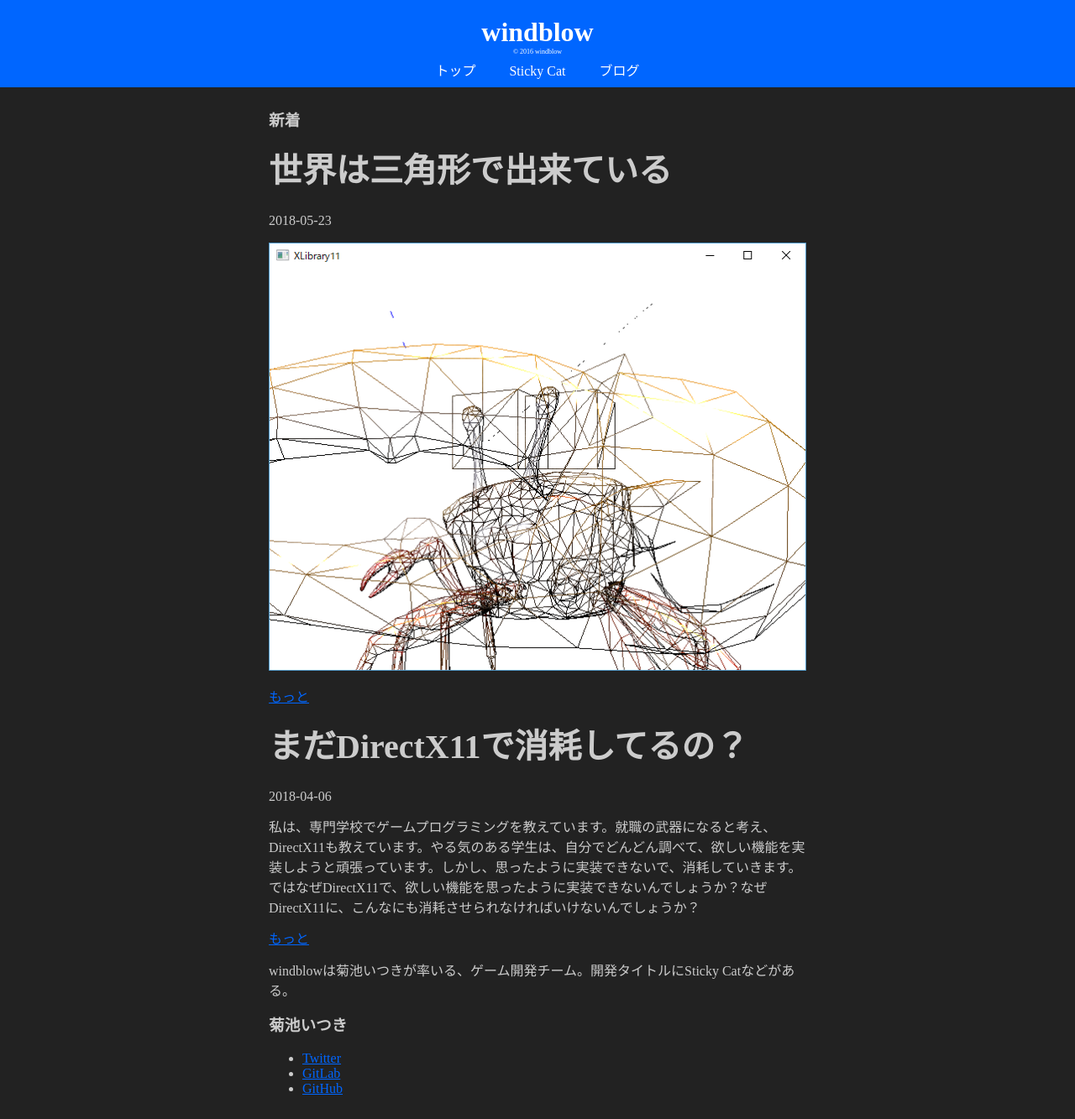
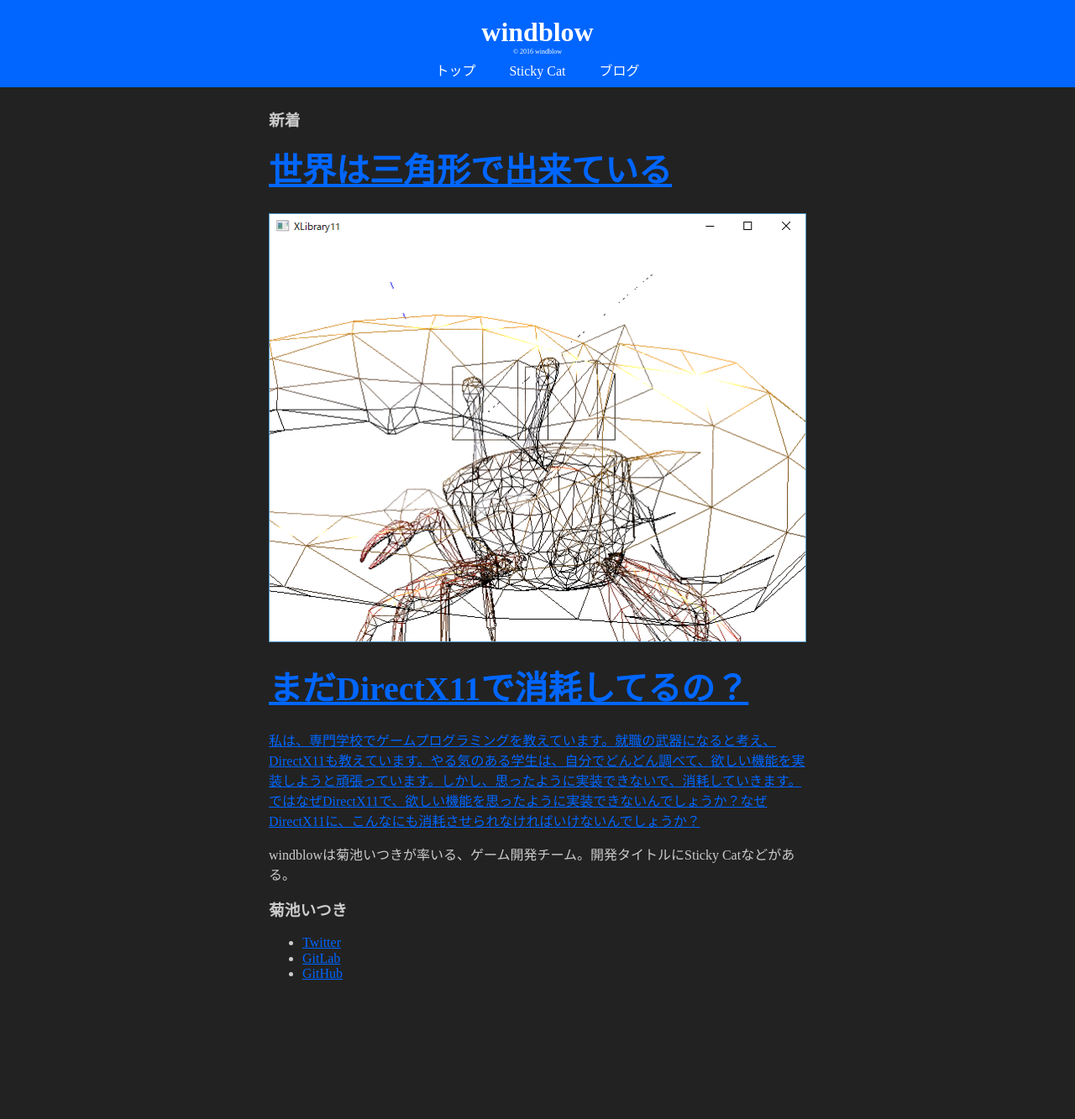
Before and after one commit to itukikikuti/windblow.net, a Jekyll site: the page built from index.html, in a window 1280 px wide. Shown: the whole page at 84% size. Built offline with Jekyll 4.4.1, drawn with Linux system fonts in a browser that asks for light colours; after the commit the page ends 1195 px from its top, so only the background shows below that.

Commit message:
Update index.html

```diff
--- a/index.html
+++ b/index.html
@@ -4,11 +4,11 @@ layout: default
 ---
 <h3>新着</h3>
 {% for post in site.posts limit:3 %}
-<section>
-    <h1><a href="{{ post.url }}">{{ post.title }}</a></h1>
-    <time>{{ post.date | date: "%Y-%m-%d" }}</time>
-    {{ post.excerpt }}
-    <a href="{{ post.url }}">もっと</a>
+<section class="post">
+    <a href="{{ post.url }}">
+        <h1>{{ post.title }}</h1>
+        {{ post.excerpt }}
+    </a>
 </section>
 {% endfor %}
 
```
